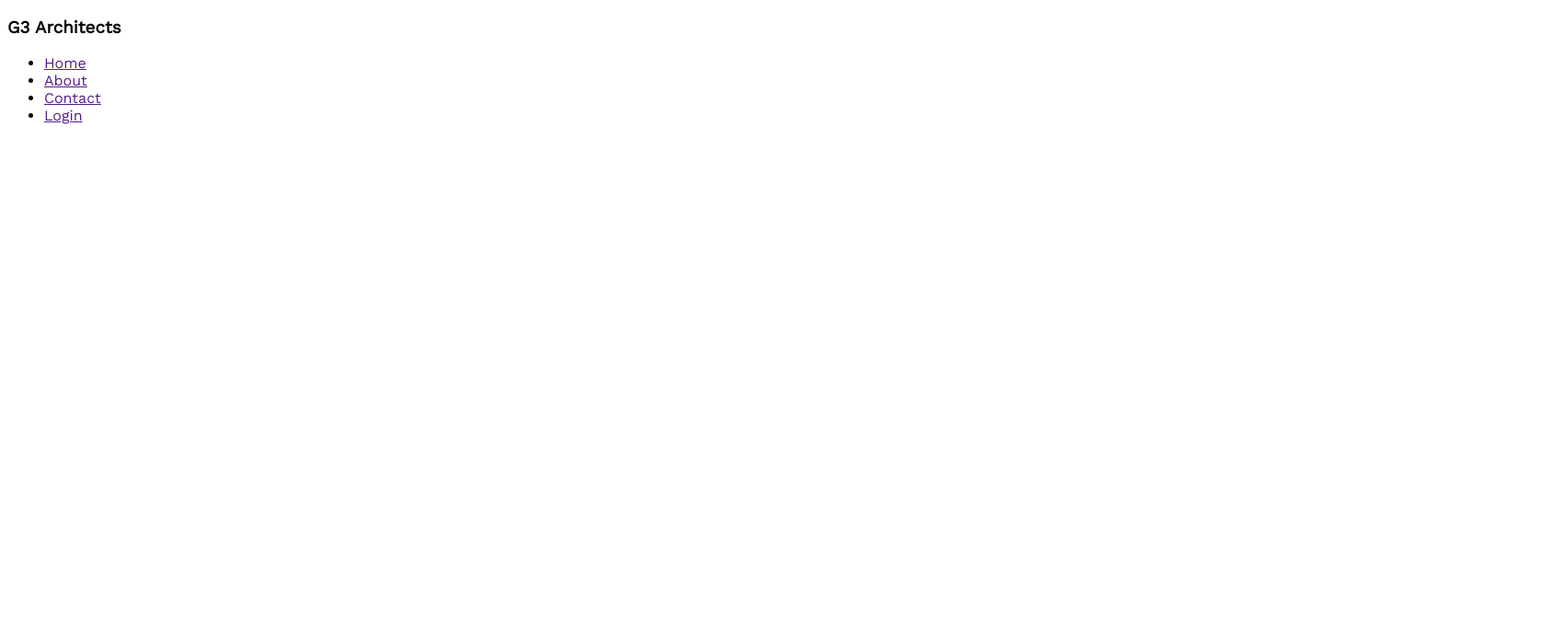
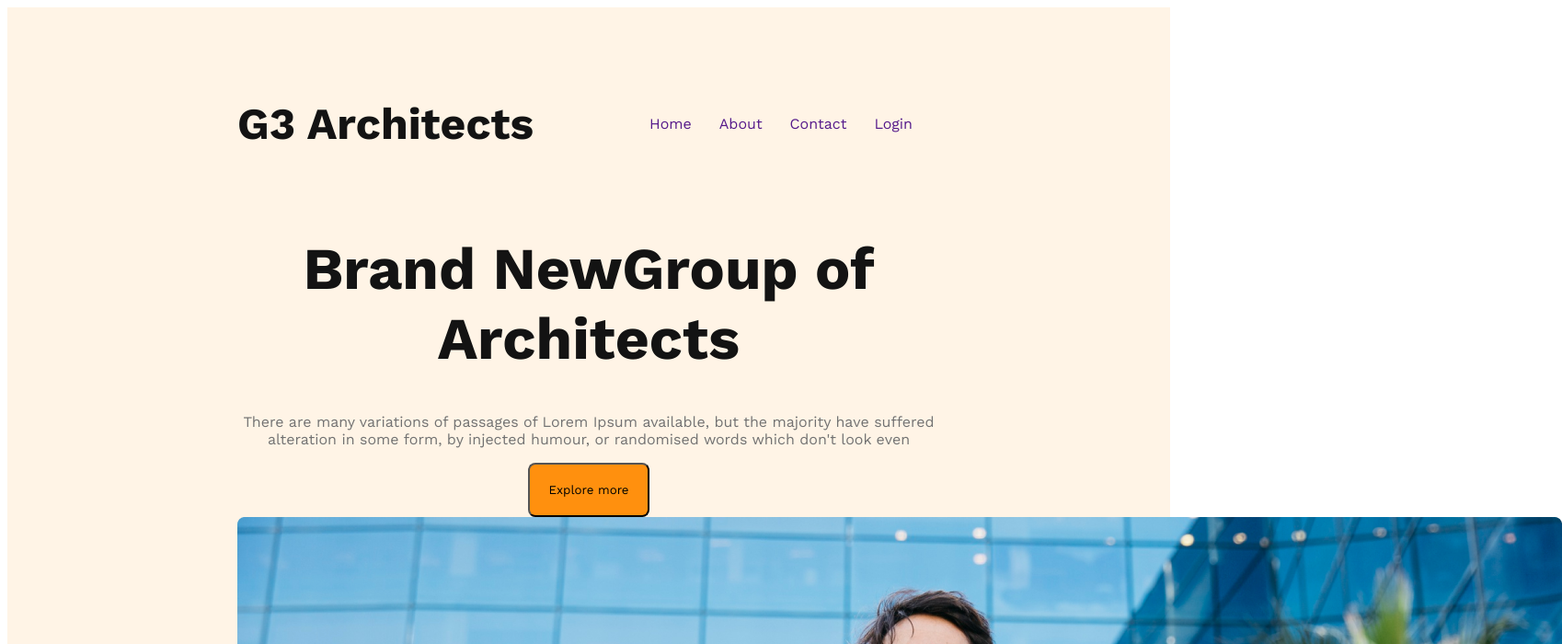
Before and after one commit to shahadat513/g3-architects-project, a plain HTML site: page index.html in a window 1280 px wide. Shown: the top 700 px of the page at 92% size, 1698 px wide, since content can reach past the window. Drawn offline with nearby package versions, Linux system fonts and the light colour scheme.

Commit message:
banner content added

```diff
--- a/CSS/style.css
+++ b/CSS/style.css
@@ -1,6 +1,68 @@
 /* Work Sans Font */
-@import url('https://fonts.googleapis.com/css2?family=Work+Sans:wght@200;300;400&display=swap');
+@import url('https://fonts.googleapis.com/css2?family=Work+Sans:wght@200;300;400;700;800&display=swap');
 
-*{
+/* Shared Items */
+
+* {
     font-family: 'Work Sans', sans-serif;
 }
+
+.btn-primary {
+    border-radius: 8px;
+    background: rgb(255, 144, 14);
+    padding: 20px;
+}
+
+/* Header style */
+
+header {
+    background: rgba(255, 144, 14, 0.1);
+    padding: 50px 250px;
+}
+
+.nav-title {
+    color: rgb(19, 19, 19);
+    font-size: 3rem;
+    font-weight: 700;
+}
+
+nav {
+    display: flex;
+    justify-content: space-between;
+    align-items: center;
+}
+
+nav ul {
+    display: flex;
+}
+
+nav ul li {
+    list-style: none;
+    margin-right: 30px;
+    font-size: 1rem;
+    font-weight: 500;
+    text-align: center;
+}
+
+nav ul li a {
+    text-decoration: none;
+}
+
+/* Banner style  */
+
+.banner-content {
+    max-height: 800px;
+    text-align: center;
+    margin: 0 auto;
+}
+
+.banner-title {
+    color: rgb(19, 19, 19);
+    font-size: 4rem;
+    font-weight: 700;
+}
+
+.banner-description {
+    color: rgb(114, 114, 114);
+    font-size: 1rem;
+}
--- a/index.html
+++ b/index.html
@@ -12,7 +12,7 @@
 <body>
     <header>
         <nav>
-            <h3>G3 Architects</h3>
+            <h3 class="nav-title">G3 Architects</h3>
             <ul>
                 <li><a href="">Home</a></li>
                 <li><a href="">About</a></li>
@@ -20,6 +20,16 @@
                 <li><a href="">Login</a></li>
             </ul>
         </nav>
+        <div class="banner">
+            <div class="banner-content">
+                <h1 class="banner-title">Brand NewGroup of Architects </h1>
+                <p class="banner-description">There are many variations of passages of Lorem    Ipsum available, but the
+                    majority have suffered alteration in some form, by injected humour, or randomised words which don't
+                    look even</p>
+                <button class="btn-primary">Explore more</button>
+            </div>
+            <img src="images/banner.png" alt="">
+        </div>
     </header>
     <main>
 
```
